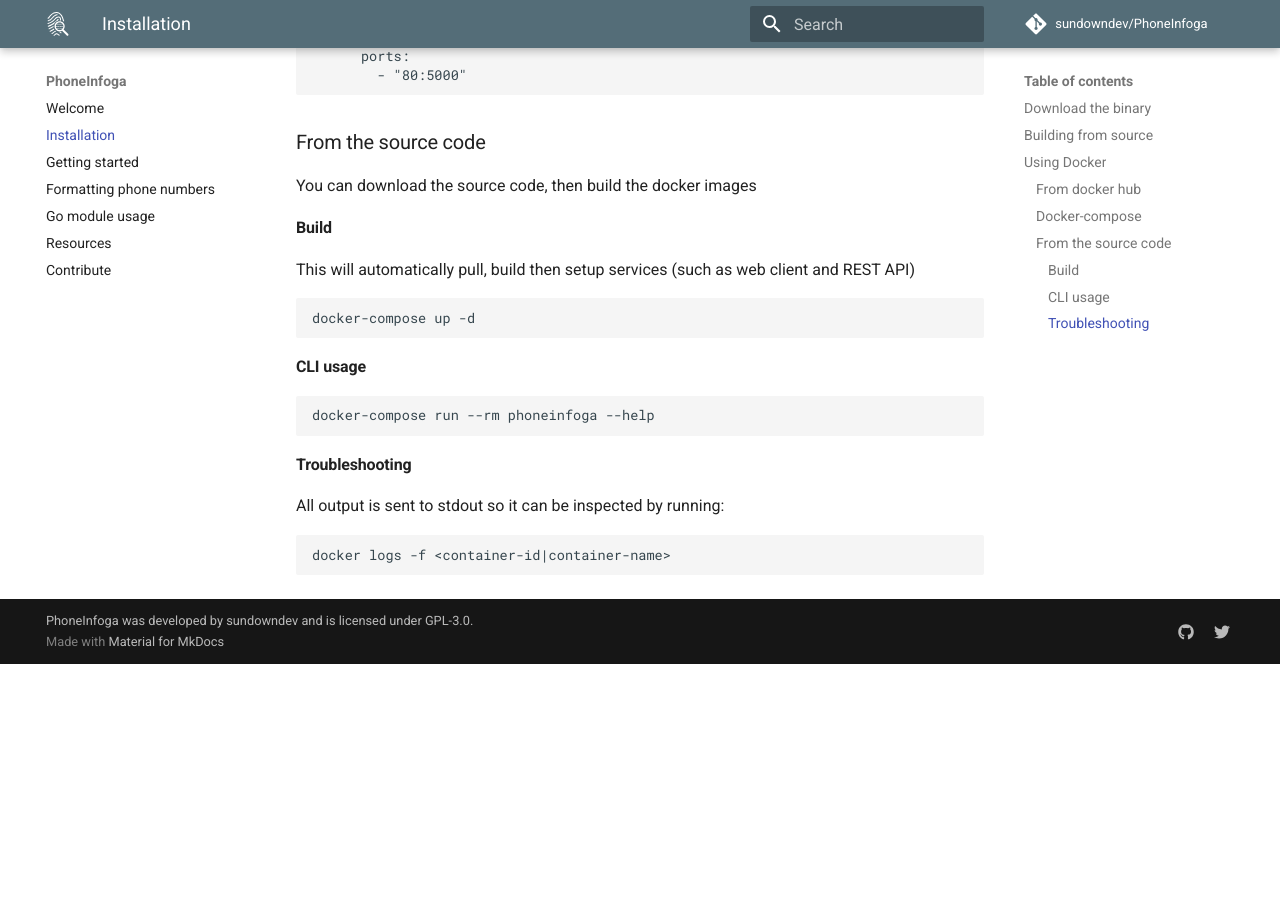
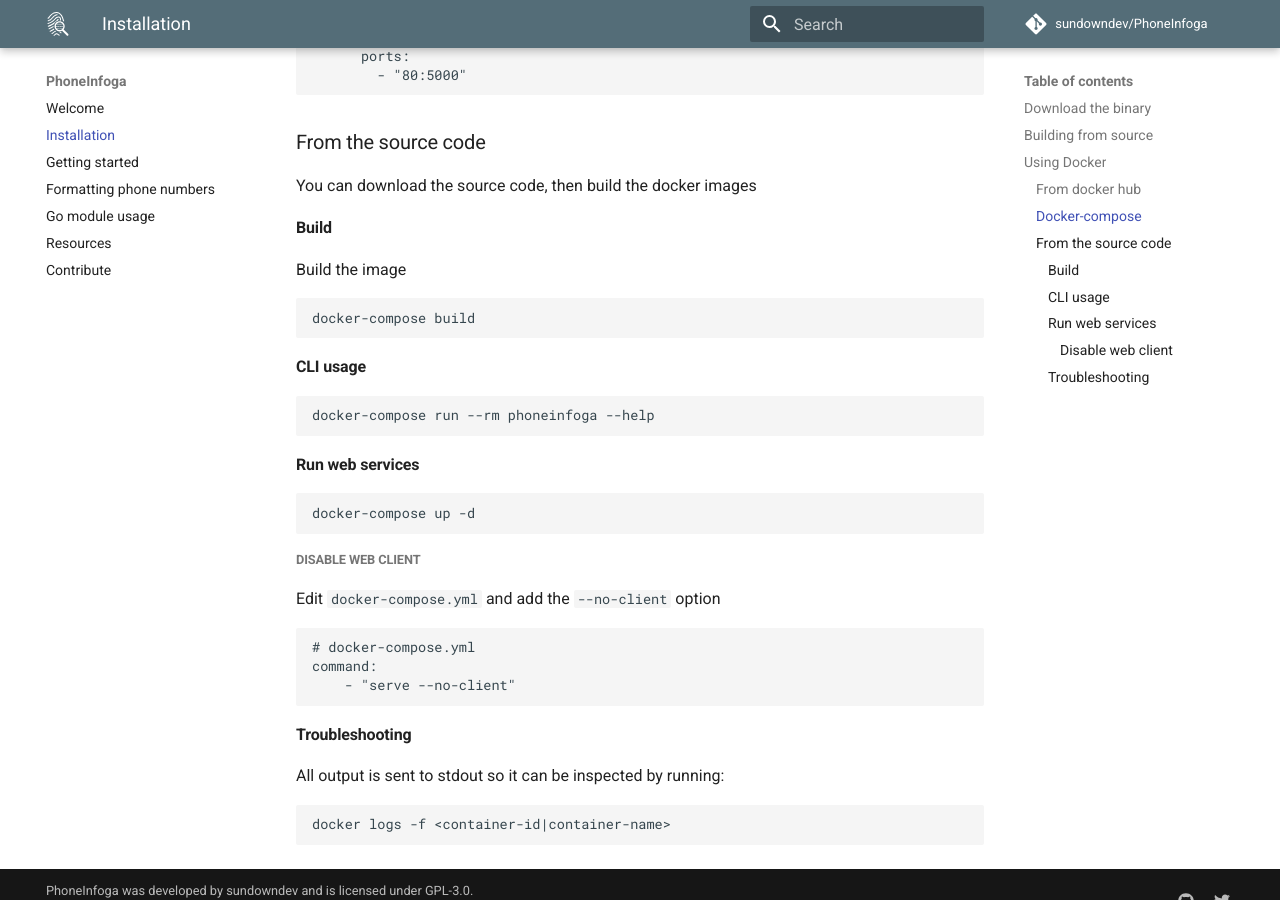
Before and after one commit to sundowndev/phoneinfoga, an MkDocs documentation site: the page built from docs/install.md, in a window 1280 px wide and 900 px high, scrolled down 2118 px. Built offline with MkDocs 1.6.1 and Material for MkDocs 9.7.7, drawn with Linux system fonts in a browser that asks for light colours; comment, search, counter and statistics services are not loaded; before the commit the page ends 2782 px from its top, so only the background shows below that.

Commit message:
docs: install

````diff
--- a/docs/install.md
+++ b/docs/install.md
@@ -99,16 +99,32 @@
 
 #### Build
 
-This will automatically pull, build then setup services (such as web client and REST API)
+Build the image
 
 ```shell
-docker-compose up -d
+docker-compose build
 ```
 
 #### CLI usage
 
 ```shell
 docker-compose run --rm phoneinfoga --help
+```
+
+#### Run web services
+
+```shell
+docker-compose up -d
+```
+
+##### Disable web client
+
+Edit `docker-compose.yml` and add the `--no-client` option
+
+```yaml
+# docker-compose.yml
+command:
+    - "serve --no-client"
 ```
 
 #### Troubleshooting
````
